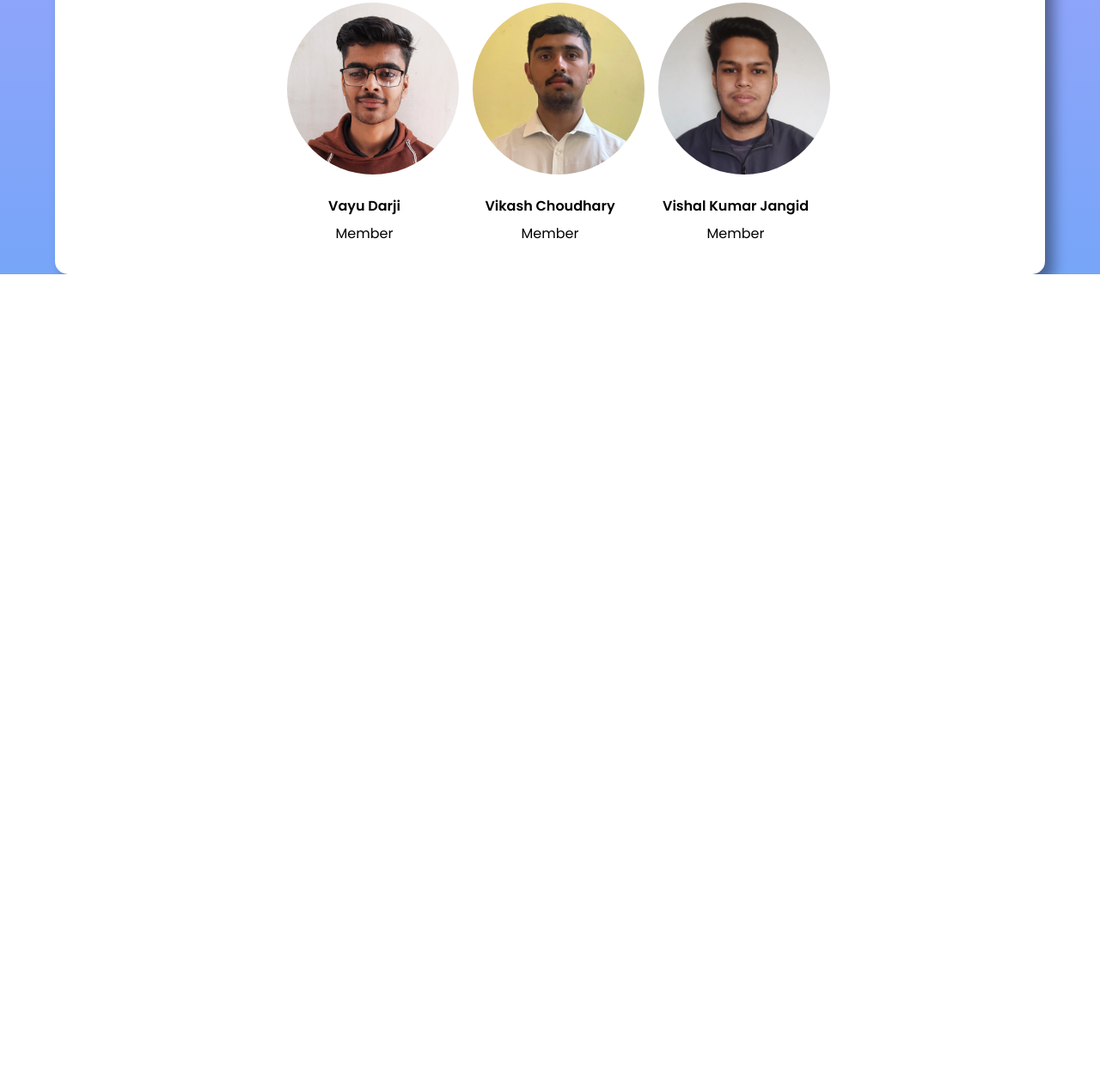
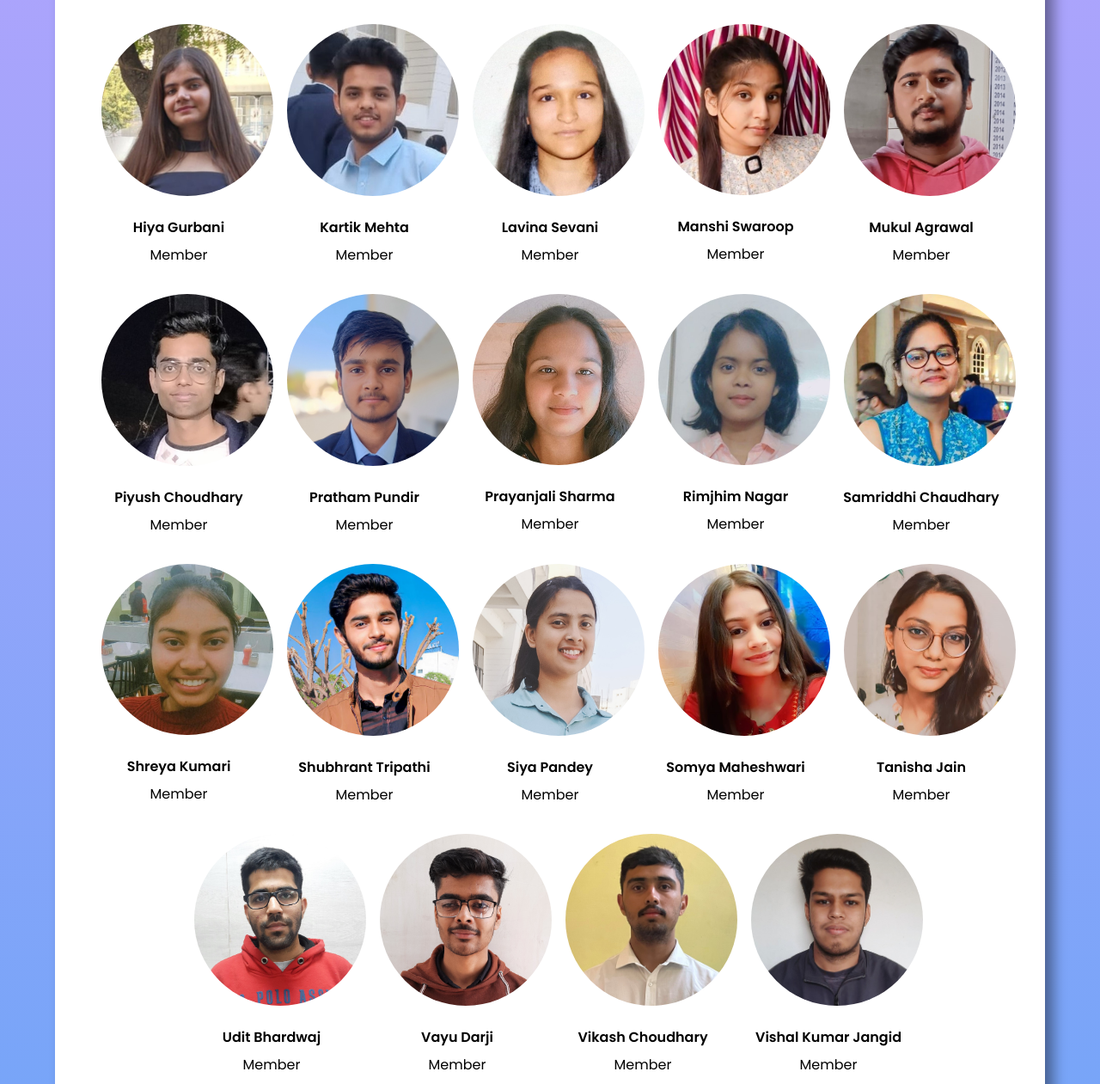
Before and after one commit to vishalkj2002/teamsection, a plain HTML site: page index.html in a window 1280 px wide. Shown: the part 1055-2316 px from the top of the page at 86% size. Before the commit the page ends 1374 px from the top, so only its background shows below. Drawn offline with Linux system fonts and the light colour scheme.

Commit message:
Add files via upload

```diff
--- a/index.html
+++ b/index.html
@@ -25,14 +25,39 @@
           <p class="team-mem-role">Event Co-Lead</p>
         </div>
         <div class="team-mem">
+          <img src="Pics/KUNAL ARYA PCE21CS088.png" class="team-mem-img" />
+          <h4 class="team-mem-name">Kunal Arya</h4>
+          <p class="team-mem-role">Event Co-Lead</p>
+        </div>
+        <div class="team-mem">
           <img src="Pics/MANASVI KHANDELWAL PCE21CS097.jpg" class="team-mem-img" />
           <h4 class="team-mem-name">Manasvi Khandelwal</h4>
+          <p class="team-mem-role">Event Co-Lead</p>
+        </div>
+        <div class="team-mem">
+          <img src="Pics/Manvendra Singh PIET21CS103.jpg" class="team-mem-img" />
+          <h4 class="team-mem-name">Manvendra Singh</h4>
+          <p class="team-mem-role">Event Co-Lead</p>
+        </div>
+        <div class="team-mem">
+          <img src="Pics/Nakshatra Kumar Gupta PIET21CS107.jpg" class="team-mem-img" />
+          <h4 class="team-mem-name">Nakshatra Kumar Gupta</h4>
           <p class="team-mem-role">Event Co-Lead</p>
         </div>
         <div class="team-mem">
           <img src="Pics/SUDHANSHU TIWARI PCE21CA050.png" class="team-mem-img" />
           <h4 class="team-mem-name">Sudhanshu Tiwari</h4>
           <p class="team-mem-role">Event Co-Lead</p>
+        </div>
+        <div class="team-mem">
+          <img src="Pics/ANURAG DADHICH (AD).jpg" class="team-mem-img" />
+          <h4 class="team-mem-name">Anurag Dadhich</h4>
+          <p class="team-mem-role">Member</p>
+        </div>
+        <div class="team-mem">
+          <img src="Pics/ARPIT SINGH PIET22CS029.jpeg" class="team-mem-img" />
+          <h4 class="team-mem-name">Arpit Singh</h4>
+          <p class="team-mem-role">Member</p>
         </div>
         <div class="team-mem">
           <img src="Pics/DEVANSH MATHUR.jpg" class="team-mem-img" />
@@ -42,6 +67,11 @@
         <div class="team-mem">
           <img src="Pics/DEVRAJ LAWANIYA PIET22CS049.jpg" class="team-mem-img" />
           <h4 class="team-mem-name">Devraj Lawaniya</h4>
+          <p class="team-mem-role">Member</p>
+        </div>
+        <div class="team-mem">
+          <img src="Pics/EKANSH SHARMA PIET22CS055.jpg" class="team-mem-img" />
+          <h4 class="team-mem-name">Ekansh Sharma</h4>
           <p class="team-mem-role">Member</p>
         </div>
         <div class="team-mem">
@@ -70,8 +100,18 @@
           <p class="team-mem-role">Member</p>
         </div>
         <div class="team-mem">
+          <img src="Pics/LAVINA SEVANI PIET22CS092.jpg" class="team-mem-img" />
+          <h4 class="team-mem-name">Lavina Sevani</h4>
+          <p class="team-mem-role">Member</p>
+        </div>
+        <div class="team-mem">
           <img src="Pics/MANSHI SWAROOP PIET22CS101.jpg" class="team-mem-img" />
           <h4 class="team-mem-name">Manshi Swaroop</h4>
+          <p class="team-mem-role">Member</p>
+        </div>
+        <div class="team-mem">
+          <img src="Pics/MUKUL AGRAWAL PIET22CS109.jpeg" class="team-mem-img" />
+          <h4 class="team-mem-name">Mukul Agrawal</h4>
           <p class="team-mem-role">Member</p>
         </div>
         <div class="team-mem">
@@ -80,8 +120,48 @@
           <p class="team-mem-role">Member</p>
         </div>
         <div class="team-mem">
+          <img src="Pics/PRATHAM PUNDIR PIET22CS193.jpg" class="team-mem-img" />
+          <h4 class="team-mem-name">Pratham Pundir</h4>
+          <p class="team-mem-role">Member</p>
+        </div>
+        <div class="team-mem">
+          <img src="Pics/PRAYANJALI SHARMA PIET22CS127.jpg" class="team-mem-img" />
+          <h4 class="team-mem-name">Prayanjali Sharma</h4>
+          <p class="team-mem-role">Member</p>
+        </div>
+        <div class="team-mem">
+          <img src="Pics/RIMJHIM NAGAR PIET22AD044.jpg" class="team-mem-img" />
+          <h4 class="team-mem-name">Rimjhim Nagar</h4>
+          <p class="team-mem-role">Member</p>
+        </div>
+        <div class="team-mem">
           <img src="Pics/SAMRIDDHI CHAUDHARY PIET22CS150.jpeg" class="team-mem-img" />
           <h4 class="team-mem-name">Samriddhi Chaudhary</h4>
+          <p class="team-mem-role">Member</p>
+        </div>
+        <div class="team-mem">
+          <img src="Pics/SHREYA KUMARI PIET22CS158.jpg" class="team-mem-img" />
+          <h4 class="team-mem-name">Shreya Kumari</h4>
+          <p class="team-mem-role">Member</p>
+        </div>
+        <div class="team-mem">
+          <img src="Pics/SHUBHRANT TRIPATHI PIET22CA052.jpg" class="team-mem-img" />
+          <h4 class="team-mem-name">Shubhrant Tripathi</h4>
+          <p class="team-mem-role">Member</p>
+        </div>
+        <div class="team-mem">
+          <img src="Pics/SIYA PANDEY PIET22CA054.jpg" class="team-mem-img" />
+          <h4 class="team-mem-name">Siya Pandey</h4>
+          <p class="team-mem-role">Member</p>
+        </div>
+        <div class="team-mem">
+          <img src="Pics/SOMYA MAHESHWARI PIET22CS165.jpg" class="team-mem-img" />
+          <h4 class="team-mem-name">Somya Maheshwari</h4>
+          <p class="team-mem-role">Member</p>
+        </div>
+        <div class="team-mem">
+          <img src="Pics/TANISHA JAIN PIET22CS171.jpg" class="team-mem-img" />
+          <h4 class="team-mem-name">Tanisha Jain</h4>
           <p class="team-mem-role">Member</p>
         </div>
         <div class="team-mem">
```
Also changed, not shown: Pics/ANURAG DADHICH (AD).jpg (added), Pics/ARPIT SINGH PIET22CS029.jpeg (added), Pics/EKANSH SHARMA PIET22CS055.jpg (added), Pics/KUNAL ARYA PCE21CS088.png (added), Pics/LAVINA SEVANI PIET22CS092.jpg (added), Pics/MUKUL AGRAWAL PIET22CS109.jpeg (added), Pics/Manvendra Singh PIET21CS103.jpg (added), Pics/Nakshatra Kumar Gupta PIET21CS107.jpg (added), Pics/PRATHAM PUNDIR PIET22CS193.jpg (added), Pics/PRAYANJALI SHARMA PIET22CS127.jpg (added), Pics/RIMJHIM NAGAR PIET22AD044.jpg (added), Pics/SHREYA KUMARI PIET22CS158.jpg (added), Pics/SHUBHRANT TRIPATHI PIET22CA052.jpg (added), Pics/SIYA PANDEY PIET22CA054.jpg (added), 2 more files.
